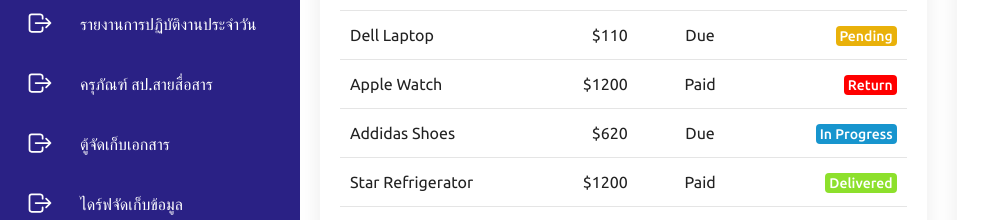
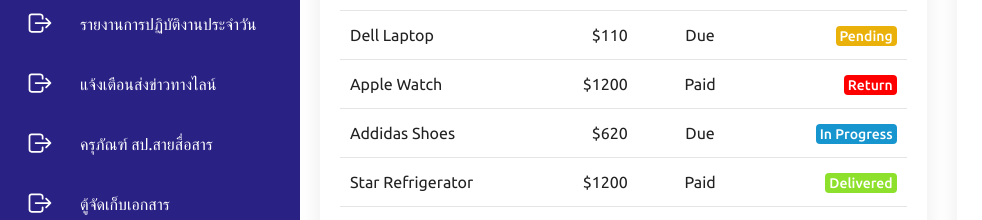
Before and after one commit to app-mdu25/signal, a plain HTML site: page index.html in a window 1280 px wide. Shown: the part 466-686 px from the top of the page, 0-982 px from the left. Drawn offline with nearby package versions, Linux system fonts and the light colour scheme.

Commit message:
Update index.html

```diff
--- a/index.html
+++ b/index.html
@@ -84,6 +84,15 @@
                             <ion-icon name="log-out-outline"></ion-icon>
                         </span>
                         <span class="title">รายงานการปฏิบัติงานประจำวัน</span>
+                    </a>
+                </li>
+
+                <li>
+                    <a href="#">
+                        <span class="icon">
+                            <ion-icon name="log-out-outline"></ion-icon>
+                        </span>
+                        <span class="title">แจ้งเตือนส่งข่าวทางไลน์</span>
                     </a>
                 </li>
 
```
